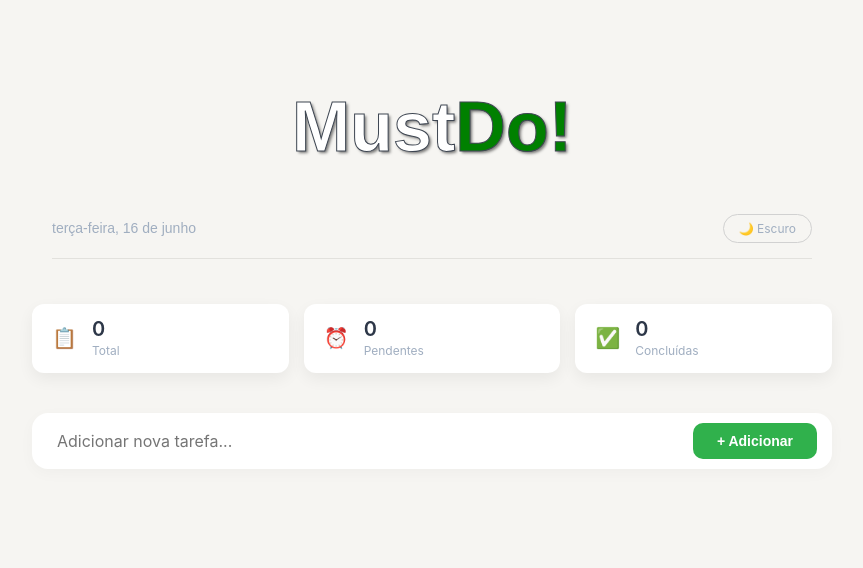
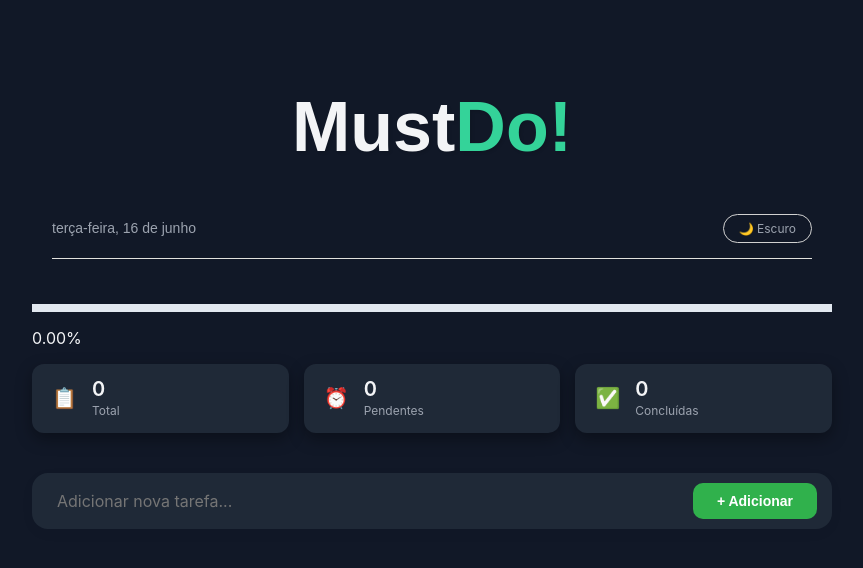
Before and after one commit to Paniczera/MustDo, a plain HTML site: page index.html in a window 1280 px wide. Both pictures are taken after a click on the button "🌙 Escuro". Shown: the whole page, without its empty margins (208-1071 px from the left). Drawn offline with Linux system fonts and the light colour scheme.

Commit message:
Adiciona dark mode e ajustes visuais

```diff
--- a/index.html
+++ b/index.html
@@ -12,15 +12,17 @@
                 <h1><span id="logo">Must</span><span id="logo2">Do!</span></h1>
                 <div class="header-info">
                     <span class="header-data">terça-feira, 16 de junho</span>
-                    <button class="dark-mode">🌙 Escuro</button>
+                    <button id="botaoDark" class="botaoDark">🌙 Escuro</button>
                 </div>
             </header>
 
-            <!--<section class="info">
-                Data |
-                Barra de Progresso |
-                Cards de estatísticas
-            </section>-->
+            <section class="progresso">
+
+                <div id="barraProgresso"></div>
+
+            </section>
+
+            <p id="textoProgresso"></p>
 
             <section class="filtros">
                 <div class="card">
--- a/script.js
+++ b/script.js
@@ -115,6 +115,7 @@ function renderizarTarefas() {
 
     salvarTarefas();
     estatisticas();
+    porcentagem();
 }
 
 function carregarTarefas() {
@@ -141,4 +142,20 @@ function estatisticas() {
     document.getElementById('pendenteTarefas').innerText = pendentes;
 }
 
+function porcentagem() {
+    let totalTarefas = arrayTarefas.length;
+    let concluidas = arrayTarefas.filter(tarefa => tarefa.concluida === true).length;
+    let porcentagem = totalTarefas > 0 ? (concluidas / totalTarefas) * 100 : 0;
+    document.getElementById('textoProgresso').innerText = `${porcentagem.toFixed(2)}%`;
+    document.getElementById('barraProgresso').style.width = `${porcentagem}%`;
+}
+
+function modoDark() {
+    const botaoDark = document.getElementById('botaoDark');
+    botaoDark.addEventListener('click', function() {
+        document.body.classList.toggle('dark-mode');
+    });
+}
+
 carregarTarefas();
+modoDark();
--- a/style.css
+++ b/style.css
@@ -3,10 +3,19 @@
     --card-bg: #ffffff;      /* Fundo branco dos cards */
     --text-dark: #2d3748;    /* Texto principal escuro */
     --text-muted: #a0aec0;   /* Texto cinza claro (datas, subtítulos) */
-    --green-dark: #3b5a40;   /* Verde escuro do título */
+    --green-dark: #2d9e40;   /* Verde escuro do título */
     --green-light: #6ba676;  /* Verde claro (botão e acentos) */
     --yellow-accent: #dca11d;/* Amarelo de pendentes */
     --sombra-suave: 0px 6px 16px rgba(0, 0, 0, 0.06);
+
+    --dm-color: #111827;     /* Fundo escuro */
+    --dm-card-bg: #1f2937;      /* Fundo dos cards escuro */
+    --dm-text-dark: #f3f4f6;    /* Texto principal claro */
+    --dm-text-muted: #9ca3af;   /* Texto cinza claro (datas, subtítulos) */
+    --dm-green-dark: #34d399;   /* Verde escuro do título */
+    --dm-green-light: #10b981;  /* Verde claro (botão e acentos) */
+    --dm-yellow-accent: #fbbf24;/* Amarelo de pendentes */
+    --dm-sombra-suave: 0px 6px 16px rgba(0, 0, 0, 0.35);
 }
 
 body {
@@ -17,6 +26,16 @@ body {
     padding: 20px;
 }
 
+body.dark-mode {
+    --bg-color: var(--dm-color);
+    --card-bg: var(--dm-card-bg);
+    --text-dark: var(--dm-text-dark);
+    --text-muted: var(--dm-text-muted);
+    --green-dark: var(--dm-green-dark);
+    --green-light: var(--dm-green-light);
+    --yellow-accent: var(--dm-yellow-accent);
+    --sombra-suave: var(--dm-sombra-suave);
+}
 
 li button {
     margin-left: 10px;
@@ -45,16 +64,13 @@ header {
 }
 
 #logo {
-    color: white;
-    -webkit-text-stroke: 1px #3e4652;
-    text-shadow: 2px 2px 3px rgba(0,0,0,0.5);
+    color: var(--text-dark); /* Fica escuro no modo claro, e clarinho no modo escuro! */
+    text-shadow: 2px 2px 3px rgba(0,0,0,0.1);
 }
 
-
 #logo2 {
-    color: green;
-    -webkit-text-stroke: 1px #3e4652;
-    text-shadow: 2px 2px 3px rgba(0,0,0,0.5);
+    color: var(--green-dark); /* Usa a variável verde */
+    text-shadow: 2px 2px 3px rgba(0,0,0,0.1);
 }
 
 .container {
@@ -85,7 +101,7 @@ header {
     width: 100%; /* Isso é crucial para eles se afastarem */
 }
 
-.dark-mode {
+.botaoDark {
     background: transparent;
     border: 1px solid #d1d1d1;
     border-radius: 20px;
@@ -237,6 +253,27 @@ header {
     color: #e53e3e;
 }
 
+.progresso {
+    width: 100%;
+    height: 8px;
+    background-color: #e2e8f0;
+}
+
+#barraProgresso {
+    height: 100%;
+    background-color: #3ac257;
+    width: 0%;
+    transition: width 0.3s ease;
+}
+
+.dark-mode {
+    background-color: var(--dm-color);
+    color: var(--dm-text-dark);
+
+}
+
+
+
 .num-total { color: var(--text-dark); }
 .num-pendente { color: var(--yellow-accent); }
 .num-concluida { color: var(--green-light); }
```
